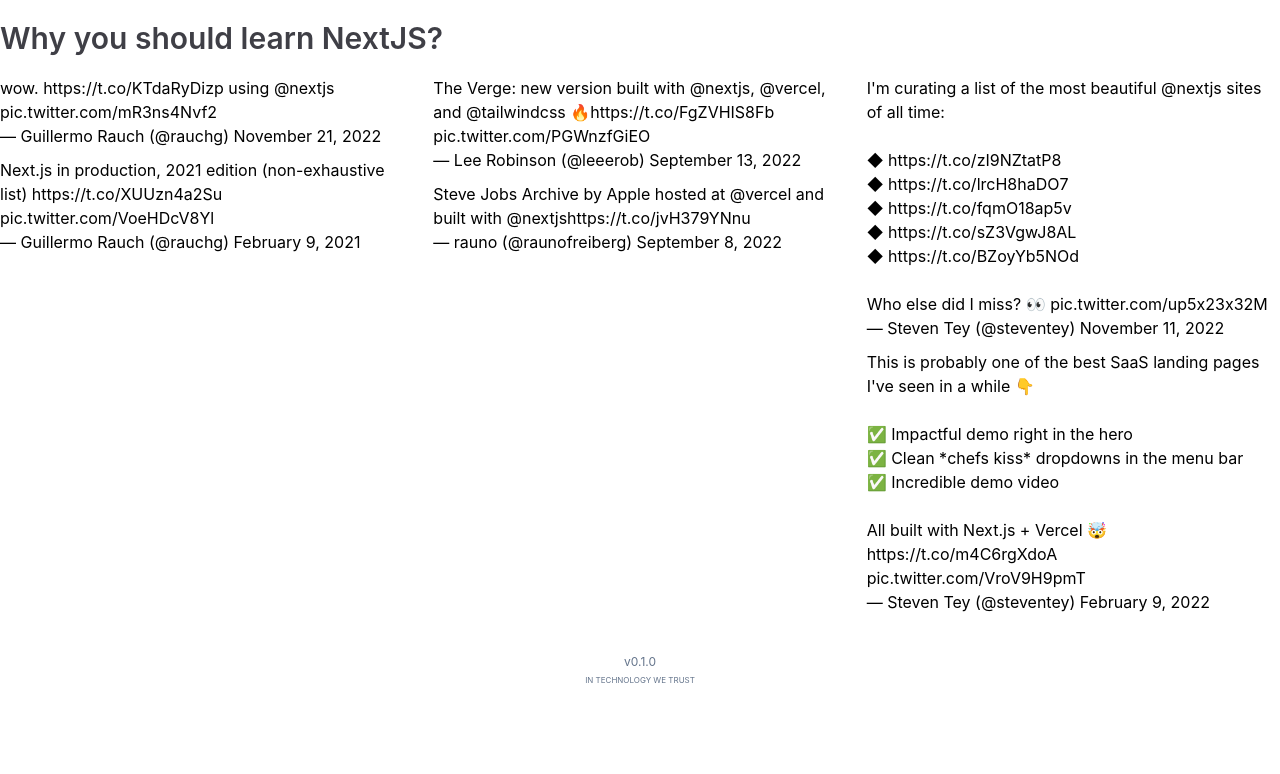
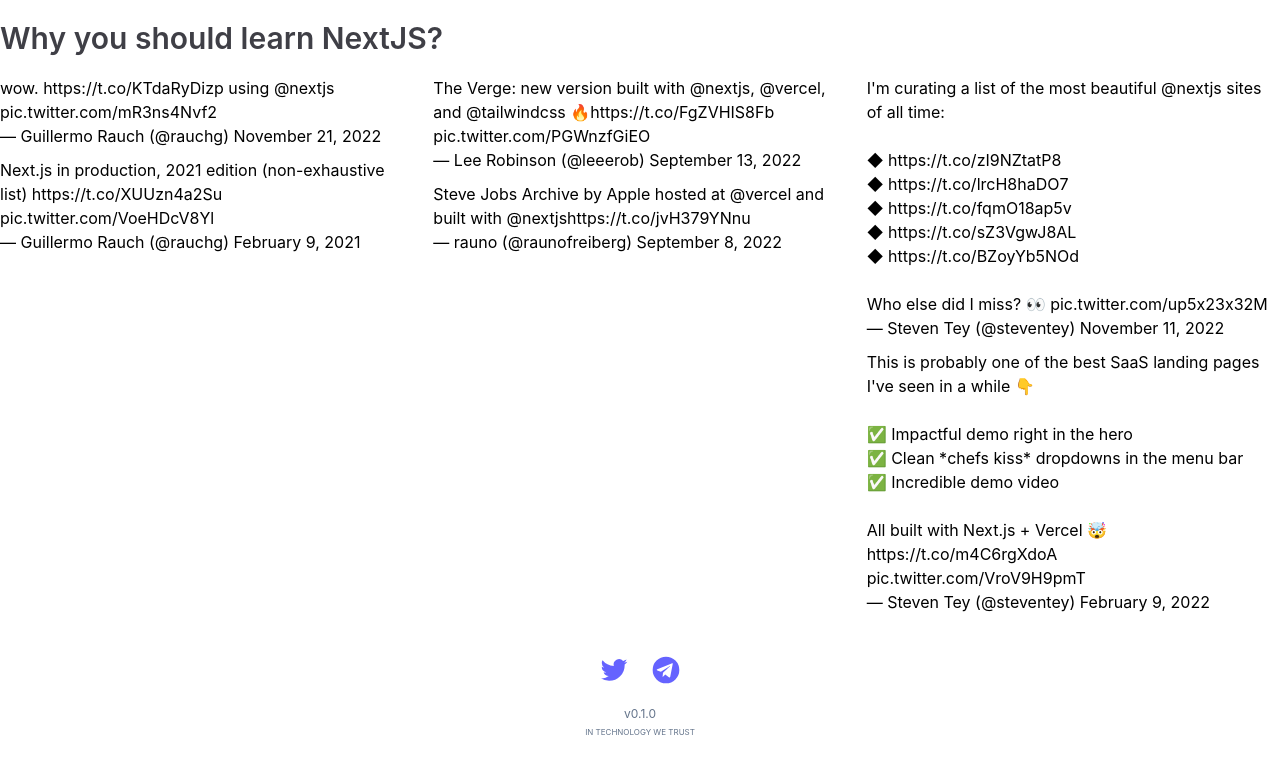
Before and after one commit to codeoholic/howtonextjs.com, a Next.js app: page / in a window 1280 px wide. Shown: the top 774 px of the page. Built offline with nearby package versions, Linux system fonts and the light colour scheme.

Commit message:
feat: icons in footer

```diff
--- a/components/footer/Footer.js
+++ b/components/footer/Footer.js
@@ -1,3 +1,5 @@
+import Link from "next/link"
+
 const { version } = require("../../package.json")
 
 const Footer = () => {
@@ -5,7 +7,19 @@
     return (
 
         <div className="container max-w-4xl mx-auto py-5">
-            <div className="flex flex-col items-center justify-center">
+            <div className="flex gap-5 justify-center items-center">
+                <div className="h-8 w-8 relative">
+                    <Link href="https://twitter.com/howtonextjs" passHref target="_blank">
+                        <img src="/twitter.svg" alt="twitter_icon"/>
+                    </Link>
+                </div>
+                <div className="h-8 w-8 relative">
+                    <Link href="https://t.me/howtonextjs" passHref target="_blank">
+                        <img src="/telegram.svg" alt="telegram_icon"/>
+                    </Link>
+                </div>
+            </div>
+            <div className="flex flex-col items-center justify-center mt-5">
                 <p className="text-xs text-slate-500">v{ version }</p>
                 <div className="mt-1">
                     <p className="text-[8px] text-slate-500 uppercase">in technology we trust</p>
```
Also changed, not shown: public/telegram.svg (added), public/twitter.svg (added).
